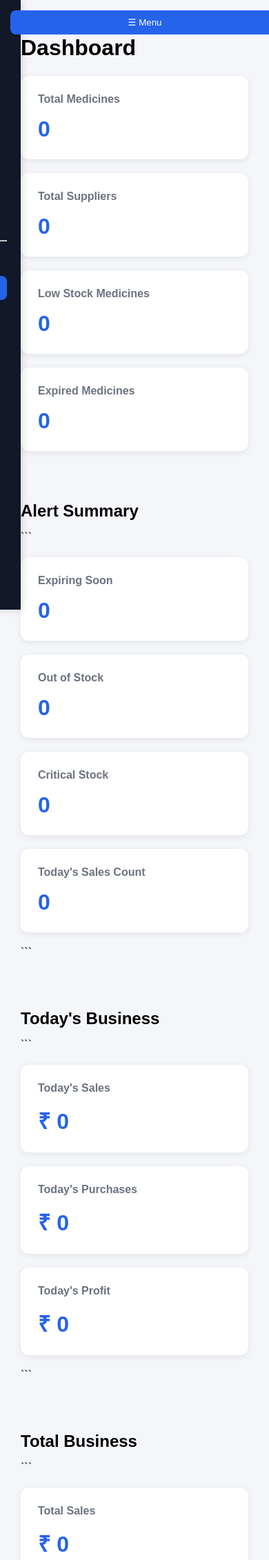
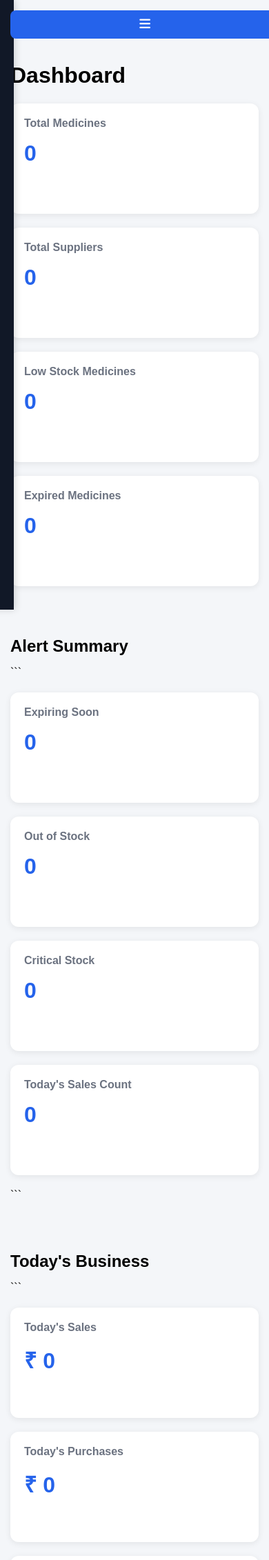
Before and after one commit to Ayushkr9634/medical-shop-erp, a Django app: page /dashboard/ in a window 390 px wide. Shown: the top 2262 px of the page at 69% size. Run offline with Django 5.2, Linux system fonts and the light colour scheme; the visitor is signed in with stand-in values (Sample User, id 1); data that the repository does not hold is empty.

Commit message:
Improved dashboard UI

```diff
--- a/inventory/templates/base.html
+++ b/inventory/templates/base.html
@@ -191,12 +191,16 @@ color:#2563eb;
     margin-top:15px;
     margin-bottom:20px;
 }
-        body {
-            margin: 0;
-            font-family: Arial, sans-serif;
-            display: flex;
-            background: #f4f6f9;
-        }
+        body{
+    margin:0;
+    font-family:Arial,sans-serif;
+    background:#f4f6f9;
+}
+
+.wrapper{
+    display:flex;
+    min-height:100vh;
+}
         .alert-success{
     background:#d1e7dd;
     color:#0f5132;
@@ -245,10 +249,43 @@ color:#2563eb;
     transition:.2s;
 }
 
-        .content {
+        .content{
+
     flex:1;
-    padding:30px;
+
+    margin-left:250px;
+
+    padding:25px;
+
     overflow-x:auto;
+
+    transition:.3s;
+
+}
+.mobile-menu{
+
+    display:none;
+
+    position:fixed;
+
+    top:15px;
+
+    left:15px;
+
+    z-index:1100;
+
+    background:#2563eb;
+
+    color:white;
+
+    border:none;
+
+    padding:10px 14px;
+
+    border-radius:8px;
+
+    font-size:18px;
+
 }
         @media print {
 
@@ -256,13 +293,10 @@ color:#2563eb;
         display: none;
     }
 
-    .content {
-        width: 100%;
-        margin: 0;
-        padding: 0;
-    }
+
 
 }
+
 @media print {
 
     .no-print {
@@ -365,13 +399,65 @@ color:#2563eb;
     outline:none;
     border-color:#2563eb;
 }
+@media(max-width:768px){
+
+.sidebar{
+
+    left:-270px;
+
+}
+
+.sidebar.active{
+
+    left:0;
+
+}
+
+.content{
+
+    margin-left:0;
+
+    padding:70px 15px 20px;
+
+}
+
+.mobile-menu{
+
+    display:block;
+
+}
+
+.dashboard-grid{
+
+    grid-template-columns:1fr;
+
+}
+
+table{
+
+    display:block;
+
+    overflow-x:auto;
+
+    white-space:nowrap;
+
+}
+
+}
     </style>
 </head>
 
 <body>
-    <button class="mobile-menu" onclick="toggleSidebar()">
-    ☰ Menu
+
+<button
+class="mobile-menu"
+onclick="toggleSidebar()">
+
+<i class="fa fa-bars"></i>
+
 </button>
+
+<div class="wrapper">
 {% with role=request.user.groups.first.name %}
 <div class="sidebar">
 
@@ -461,6 +547,7 @@ font-weight:600;
     {% endblock %}
 
 </div>
+</div>
 <script>
 
 function togglePassword(id, icon){
@@ -493,9 +580,30 @@ function togglePassword(id, icon){
 
 function toggleSidebar(){
 
-    document.querySelector(".sidebar").classList.toggle("active");
+    document
+    .querySelector(".sidebar")
+    .classList
+    .toggle("active");
 
 }
+
+document.addEventListener("click",function(e){
+
+    if(window.innerWidth<=768){
+
+        const sidebar=document.querySelector(".sidebar");
+
+        const menu=document.querySelector(".mobile-menu");
+
+        if(!sidebar.contains(e.target) && !menu.contains(e.target)){
+
+            sidebar.classList.remove("active");
+
+        }
+
+    }
+
+});
 
 </script>
 </body>
--- a/inventory/templates/inventory/dashboard.html
+++ b/inventory/templates/inventory/dashboard.html
@@ -6,14 +6,15 @@
 .dashboard-grid{
     display:grid;
     grid-template-columns:
-    repeat(auto-fit,minmax(250px,1fr));
+    repeat(auto-fit,minmax(280px,1fr));
     gap:20px;
     margin-bottom:25px;
 }
 
 .dashboard-card{
     background:white;
-    padding:25px;
+    padding:20px;
+    min-height: 120px;
     border-radius:12px;
     box-shadow:0 2px 10px rgba(0,0,0,.08);
     transition:.2s;
```
